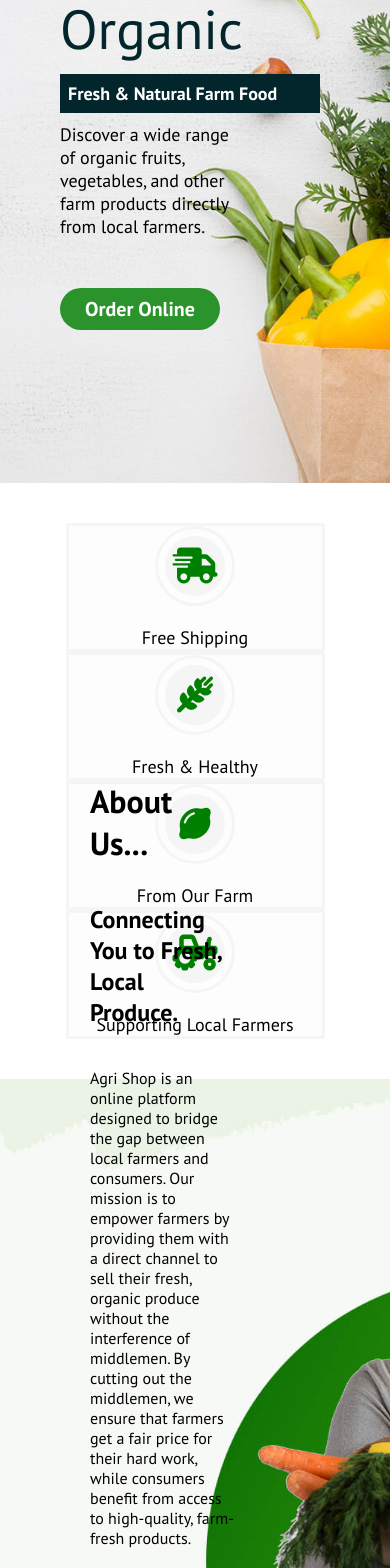
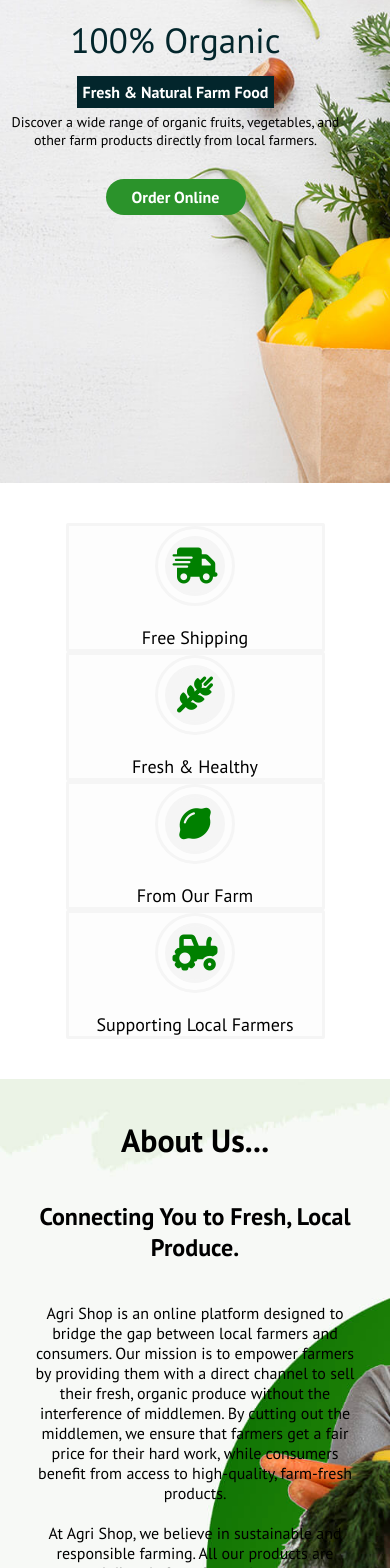
Before and after one commit to MKristinaa/AgriShop-React, a React (Create React App) app: page / in a window 390 px wide. Shown: the part 420-1988 px from the top of the page. Built offline with nearby package versions, Linux system fonts and the light colour scheme.

Commit message:
Updated Home.css for better responsiveness

```diff
--- a/src/components/pages/Home.css
+++ b/src/components/pages/Home.css
@@ -318,7 +318,54 @@ button:hover{
 }
 
 /* TELEFONI (max širina 600px) */
+/* TELEFONI (max širina 600px) */
 @media (max-width: 600px) {
+  /* HOME CONTENT */
+  .home-content {
+    width: 90%;
+    margin-left: 0;
+    padding: 10px;
+    margin-top: 30px;
+    align-items: center;
+    text-align: center;
+  }
+
+  .home-title {
+    font-size: 35px; /* manji naslov */
+    margin-bottom: 8px;
+  }
+
+  .home-text-1 {
+    width: auto;
+    font-size: 16px;
+    padding: 6px;
+    margin: 5px auto;
+  }
+
+  .home-text-2 {
+    width: 100%;
+    font-size: 14px;
+    margin-bottom: 30px;
+  }
+
+  .order-button {
+    width: 140px;
+    font-size: 16px;
+  }
+
+  /* HOME ABOUT */
+  .home-about {
+    flex-direction: column;
+    padding: 40px 20px;
+    height: auto;
+  }
+
+  .about-containt {
+    width: 95%;
+    text-align: center;
+  }
+
+  /* CAROUSEL */
   .carousel-wrapper {
     display: flex;
     align-items: center;
@@ -329,21 +376,21 @@ button:hover{
 
   .products {
     display: flex;
-    gap: 15px; /* manji razmak između proizvoda */
+    gap: 15px;
     overflow: hidden;
     flex: 1;
   }
 
   .container-2-item {
-    width: 70%;        /* malo smanjena kartica */
-    min-width: 220px;  /* ne dozvoljava da bude premala */
+    width: 70%;
+    min-width: 220px;
     height: auto;
     margin: 0 auto;
-    flex-shrink: 0;    /* ne dozvoljava da se kartica dodatno smanji */
+    flex-shrink: 0;
   }
 
   .product-img img {
-    width: 100%;       /* slika popunjava karticu */
+    width: 100%;
     height: auto;
     object-fit: cover;
   }
@@ -366,10 +413,10 @@ button:hover{
   }
 
   .carousel-arrow.left {
-    left: 5px; /* strelica sa leve strane */
+    left: 5px;
   }
 
   .carousel-arrow.right {
-    right: 5px; /* strelica sa desne strane */
+    right: 5px;
   }
 }
```
